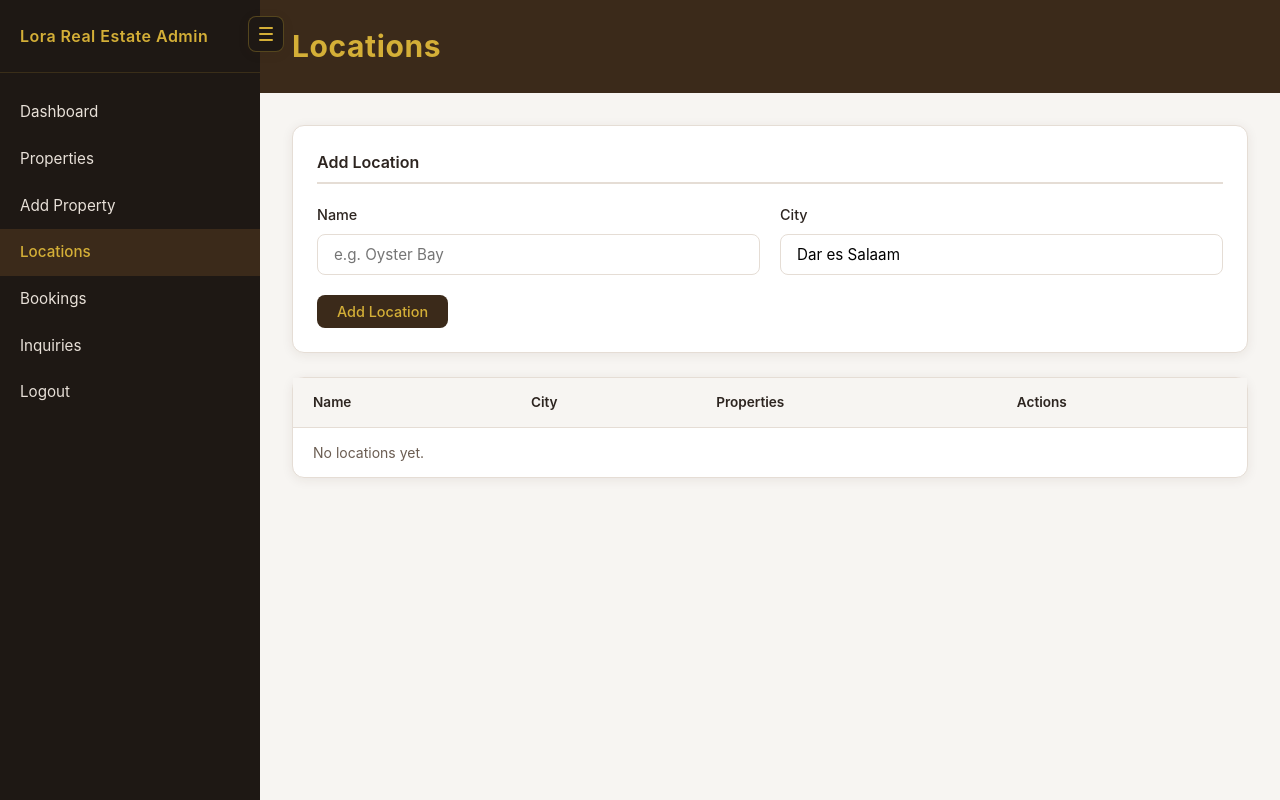
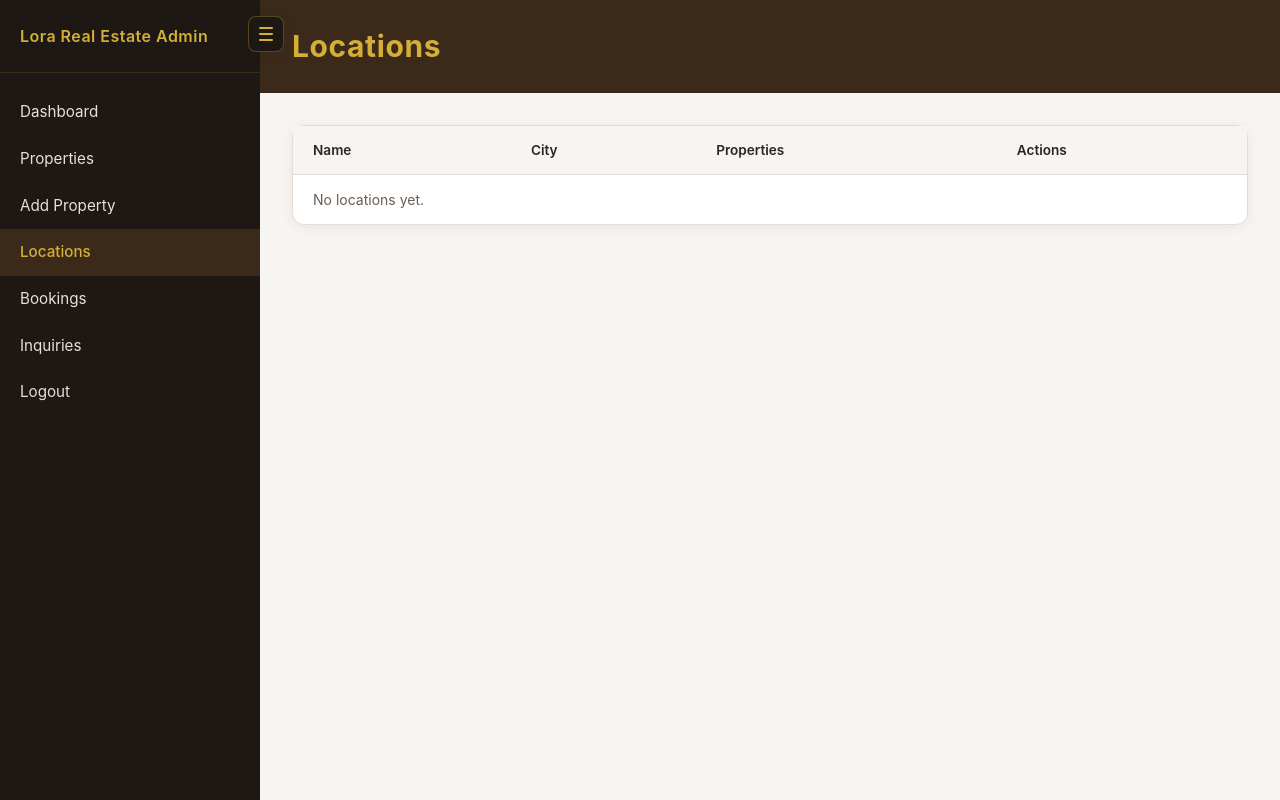
Before and after one commit to Collins44-mark/lorarealestate, a Django app: page /admin/locations/ in a window 1280 px wide. Run offline with Django 5.2, Linux system fonts and the light colour scheme; the visitor is signed in with stand-in values (Sample User, id 1); data that the repository does not hold is empty; parts of the project's set-up code (start-up, migrations or seed data) failed here and were passed over.

Commit message:
Remove Add Location form from Locations page; remove form hints
Co-authored-by: Cursor <cursoragent@cursor.com>

```diff
--- a/backend/config/templates/lora_admin/locations.html
+++ b/backend/config/templates/lora_admin/locations.html
@@ -4,26 +4,6 @@
 <div class="page-header">
   <h1>Locations</h1>
 </div>
-
-{% if form %}
-<form method="post" class="form-section">
-  {% csrf_token %}
-  <h3>Add Location</h3>
-  <div class="form-row">
-    <div class="form-group">
-      <label for="id_name">Name</label>
-      {{ form.name }}
-      {{ form.name.errors }}
-    </div>
-    <div class="form-group">
-      <label for="id_city">City</label>
-      {{ form.city }}
-      {{ form.city.errors }}
-    </div>
-  </div>
-  <button type="submit" class="btn btn-primary">Add Location</button>
-</form>
-{% endif %}
 
 <div class="table-container">
   <table class="data-table">
--- a/backend/config/templates/lora_admin/property_form.html
+++ b/backend/config/templates/lora_admin/property_form.html
@@ -68,13 +68,11 @@
         <label for="id_location_name">Location</label>
         {{ form.location_name }}
         {{ form.location_name.errors }}
-        <span class="form-hint-inline">Area or neighborhood (e.g. Oyster Bay, Masaki)</span>
       </div>
       <div class="form-group">
         <label for="id_location_city">City</label>
         {{ form.location_city }}
         {{ form.location_city.errors }}
-        <span class="form-hint-inline">Defaults to Dar es Salaam if blank</span>
       </div>
     </div>
     <div class="form-row">
@@ -116,7 +114,6 @@
     <div class="form-group">
       <label for="id_availability">Availability</label>
       {{ form.availability }}
-      <span class="form-hint-inline">Available = customers can book. Occupied/Booked = show as Occupied, no actions on website.</span>
     </div>
   </section>
 
```
